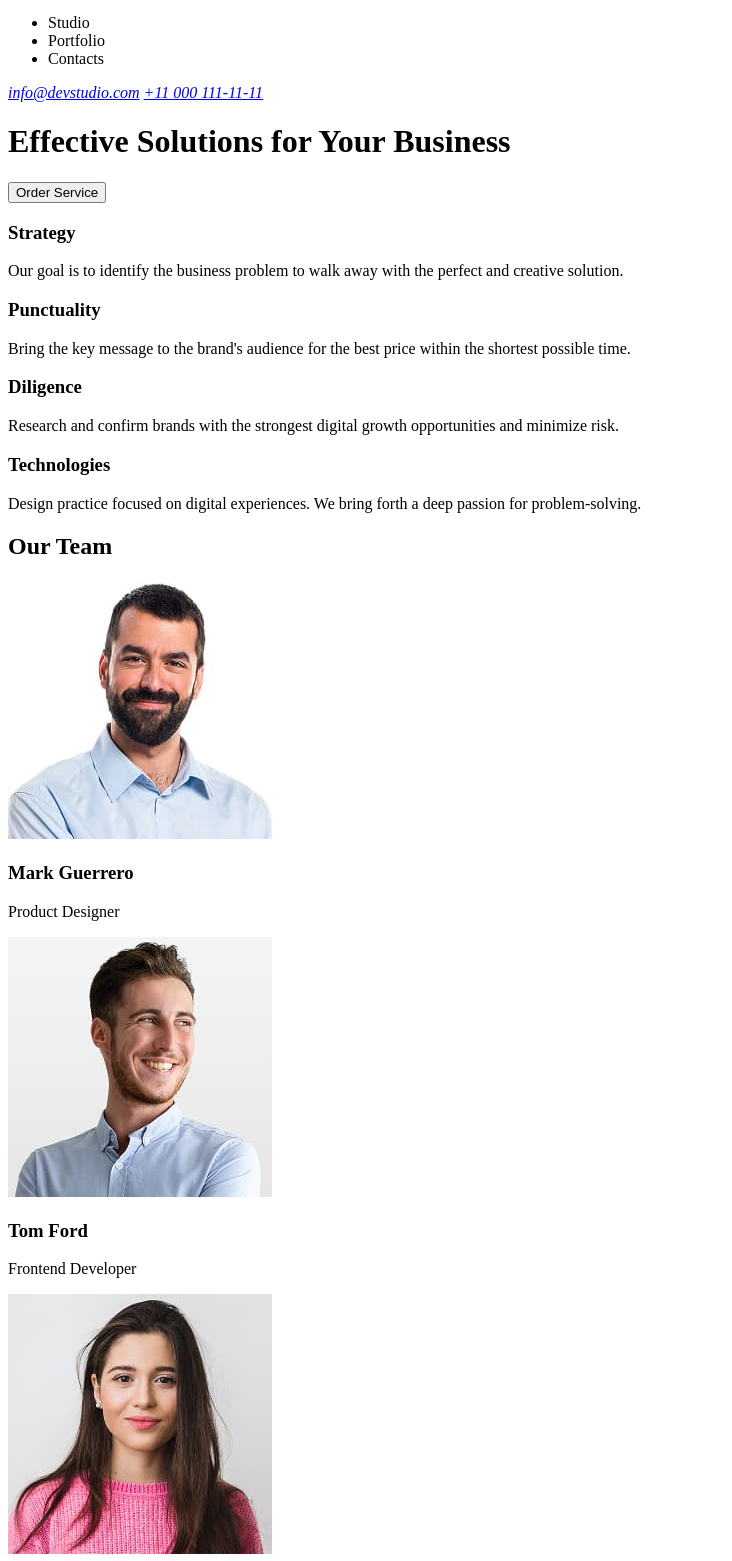
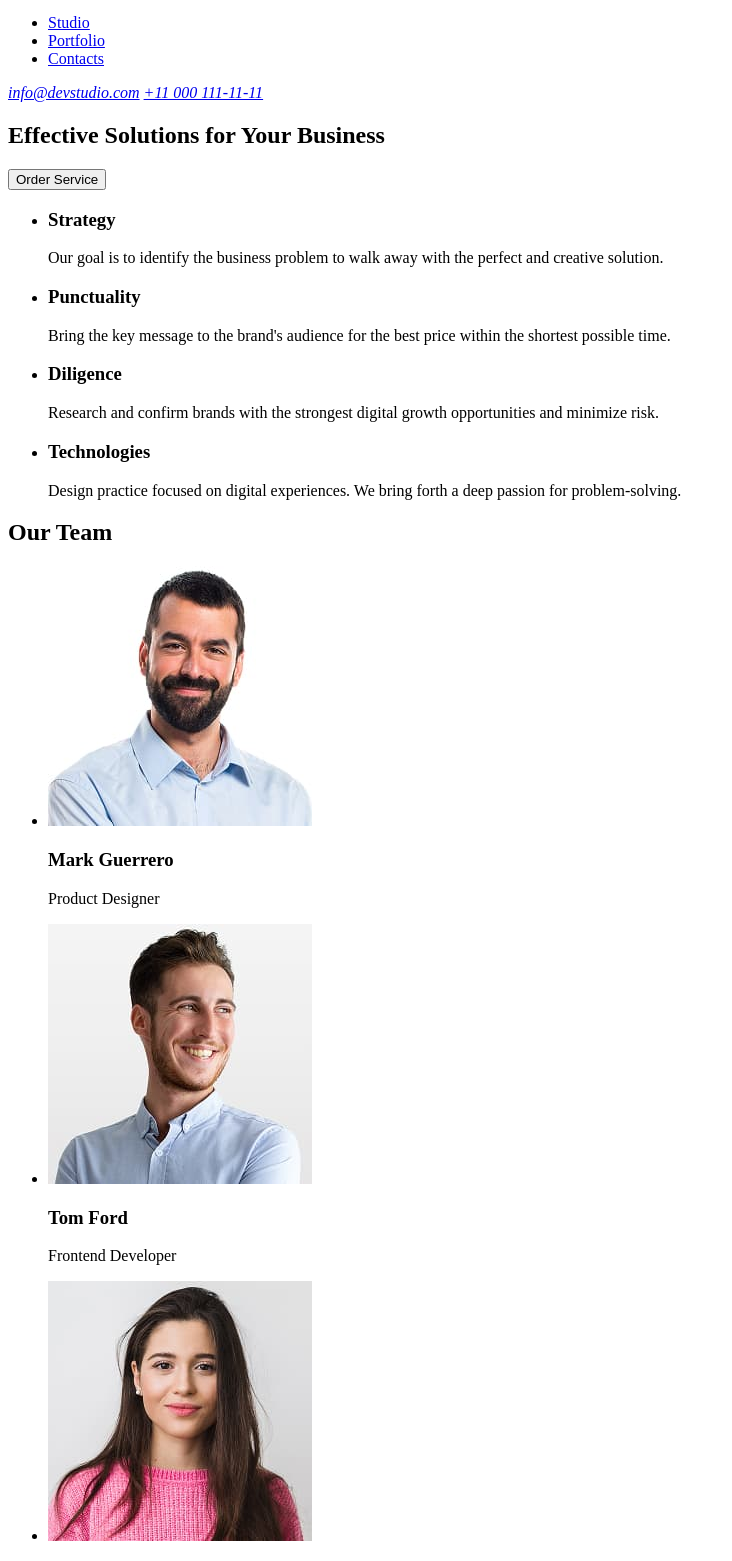
Before and after one commit to Dimonik7772/goit-markup-hw-01, a plain HTML site: page index.html in a window 1280 px wide. Shown: the part 28-1589 px from the top of the page, without its empty margins (0-732 px from the left). Drawn offline with Linux system fonts and the light colour scheme.

Commit message:
correct_stucture_html

```diff
--- a/index.html
+++ b/index.html
@@ -11,9 +11,9 @@
       <a href="index.html"><span class="logo">WEB</span>STUDIO</a>
       <nav>
         <ul>
-          <li>Studio</li>
-          <li>Portfolio</li>
-          <li>Contacts</li>
+          <li><a href="#">Studio</a></li>
+          <li><a href="#">Portfolio</a></li>
+          <li><a href="#">Contacts</a></li>
         </ul>
       </nav>
       <address>
@@ -22,86 +22,82 @@
       </address>
     </header>
     <main>
-      <div>
+      <section>
         <h1>Effective Solutions for Your Business</h1>
         <button type="button">Order Service</button>
-      </div>
+      </section>
       <section class="our_services">
-        <div class="service">
+        <ul>
+          <li class="service">
             <h3>Strategy</h3>
             <p>
               Our goal is to identify the business problem to walk away with the
               perfect and creative solution.
             </p>
-        </div>
+          </li>
 
-        <div class="service">
+          <li class="service">
             <h3>Punctuality</h3>
             <p>
               Bring the key message to the brand's audience for the best price
               within the shortest possible time.
             </p>
-        </div>
-        <div class="service">
+          </li>
+          <li class="service">
             <h3>Diligence</h3>
             <p>
               Research and confirm brands with the strongest digital growth
               opportunities and minimize risk.
             </p>
-        </div>
-        <div class="service">
+          </li>
+          <li class="service">
             <h3>Technologies</h3>
             <p>
               Design practice focused on digital experiences. We bring forth a
               deep passion for problem-solving.
             </p>
-        </div>
+          </li>
+        </ul>
       </section>
       <section>
         <h2>Our Team</h2>
-        <div>
+        <ul>
+          <li>
             <img
               src="img/img-1.jpg"
               width="264"
               height="260"
               alt="Mark Guerrero"
             />
-        </div>
-        <div>
             <h3>Mark Guerrero</h3>
             <p>Product Designer</p>
-        </div>
-        <div>
+          </li>
+          <li>
             <img src="img/img-2.jpg" width="264" height="260" alt="Tom Ford" />
-        </div>
-        <div>
             <h3>Tom Ford</h3>
             <p>Frontend Developer</p>
-        </div>
-        <div>
+          </li>
+          <li>
             <img
               src="img/img-3.jpg"
               width="264"
               height="260"
               alt="Camila Garcia"
             />
-        </div>
-        <div>
             <h3>Camila Garcia</h3>
             <p>Marketing</p>
-        </div>
-        <div>
+          </li>
+          <li>
             <img
               src="img/img-4.jpg"
               width="264"
               height="260"
               alt="Daniel Wilson"
             />
-        </div>
-        <div>
             <h3>Daniel Wilson</h3>
             <p>UI Designer</p>
-        </div>
+          </li>
+        </ul>
       </section>
     </main>
     <footer>
```
Lines whose indentation alone changed are shown as unchanged.
